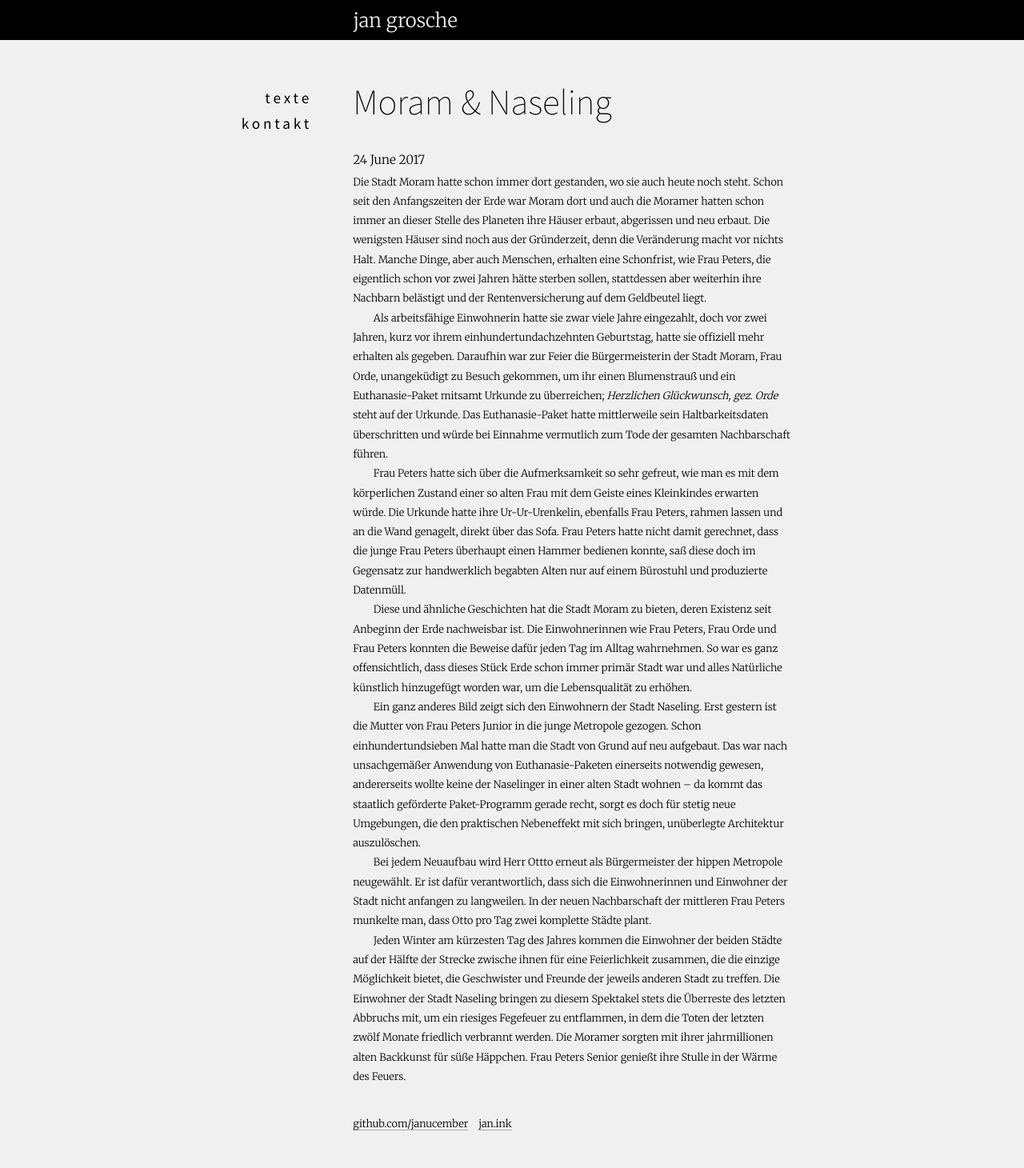
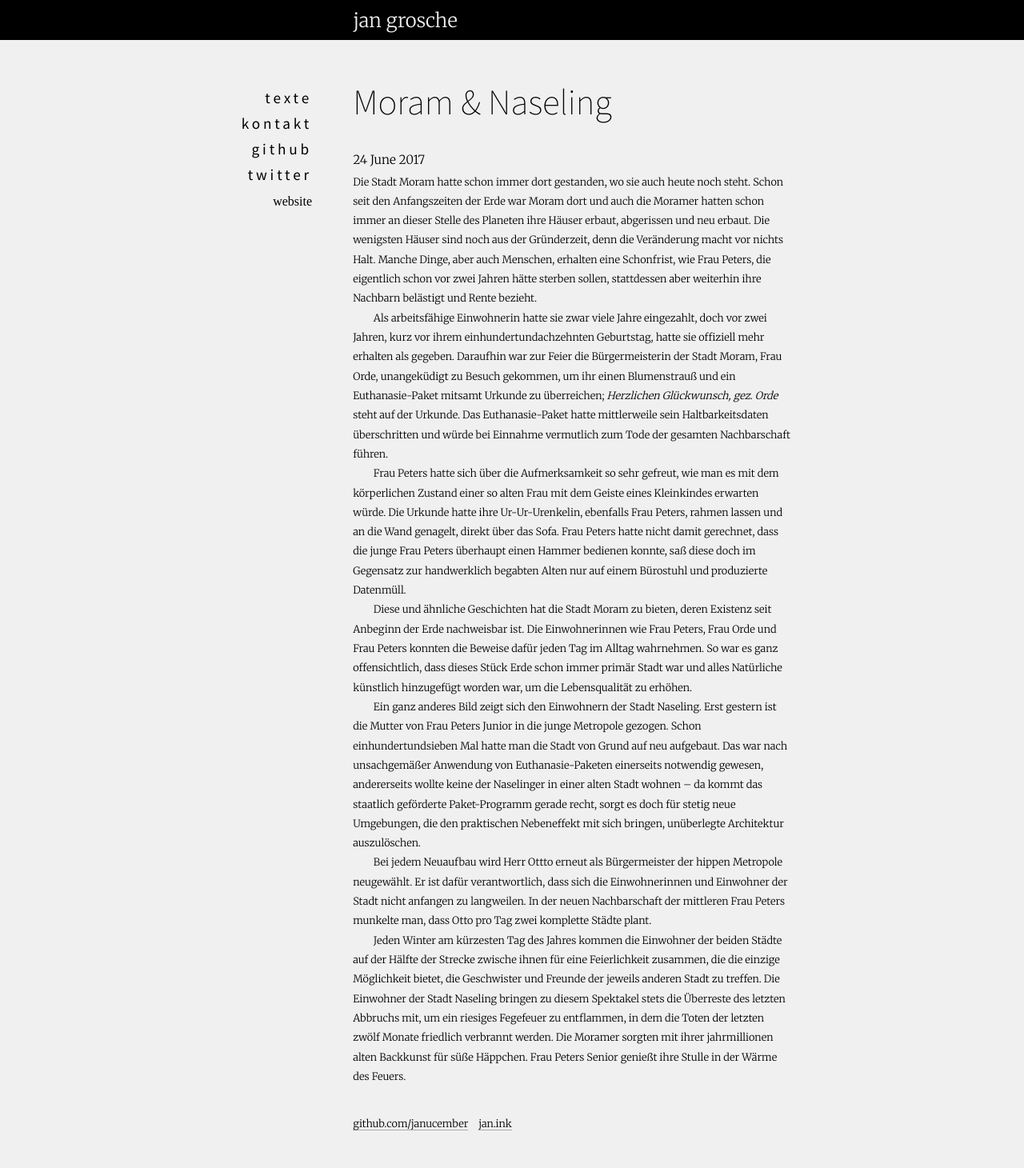
Before and after one commit to janucember/creative-writing-german, a Jekyll site: the page built from _posts/2017-06-24-moram-und-naseling.md, in a window 1280 px wide. Shown: the whole page at 80% size. Built offline with Jekyll 4.4.1, drawn with Linux system fonts in a browser that asks for light colours.

Commit message:
added ulysses files to gitignore; improved layout

```diff
--- a/_layouts/default.html
+++ b/_layouts/default.html
@@ -25,9 +25,23 @@
 <!-- navigation -->
                 <nav>
                     <ul>
-                        <li><a {% if page.url == "/" %}class="active"{% endif %} href="/creative-writing-german">Texte</a></li>
+                        <li>
+                            <a {% if page.url == "/" %}class="active"{% endif %} href="/creative-writing-german">Texte</a>
+                        </li>
 
-                        <li><a {% if page.url == "/kontakt.html" %}class="active"{% endif %} href="/creative-writing-german/kontakt">Kontakt</a></li>
+                        <li>
+                            <a {% if page.url == "/kontakt.html" %}class="active"{% endif %} href="/creative-writing-german/kontakt">Kontakt</a>
+                        </li>
+
+                        <li>
+                            <a href="https://github.com/janucember">Github</a>
+                        </li>
+
+                        <li>
+                            <a href="https://twitter.com/jangrosche">Twitter</a>
+                        </li>
+
+                        <li><a href="https://jan.ink"></a>Website</li>
                     </ul>
                 </nav>
 
--- a/_posts/2017-06-24-moram-und-naseling.md
+++ b/_posts/2017-06-24-moram-und-naseling.md
@@ -4,7 +4,7 @@ title: Moram & Naseling
 date: 2017-06-24
 ---
 
-Die Stadt Moram hatte schon immer dort gestanden, wo sie auch heute noch steht. Schon seit den Anfangszeiten der Erde war Moram dort und auch die Moramer hatten schon immer an dieser Stelle des Planeten ihre Häuser erbaut, abgerissen und neu erbaut. Die wenigsten Häuser sind noch aus der Gründerzeit, denn die Veränderung macht vor nichts Halt. Manche Dinge, aber auch Menschen, erhalten eine Schonfrist, wie Frau Peters, die eigentlich schon vor zwei Jahren hätte sterben sollen, stattdessen aber weiterhin ihre Nachbarn belästigt und der Rentenversicherung auf dem Geldbeutel liegt.
+Die Stadt Moram hatte schon immer dort gestanden, wo sie auch heute noch steht. Schon seit den Anfangszeiten der Erde war Moram dort und auch die Moramer hatten schon immer an dieser Stelle des Planeten ihre Häuser erbaut, abgerissen und neu erbaut. Die wenigsten Häuser sind noch aus der Gründerzeit, denn die Veränderung macht vor nichts Halt. Manche Dinge, aber auch Menschen, erhalten eine Schonfrist, wie Frau Peters, die eigentlich schon vor zwei Jahren hätte sterben sollen, stattdessen aber weiterhin ihre Nachbarn belästigt und Rente bezieht.
 
 Als arbeitsfähige Einwohnerin hatte sie zwar viele Jahre eingezahlt, doch vor zwei Jahren, kurz vor ihrem einhundertundachzehnten Geburtstag, hatte sie offiziell mehr erhalten als gegeben. Daraufhin war zur Feier die Bürgermeisterin der Stadt Moram, Frau Orde, unangeküdigt zu Besuch gekommen, um ihr einen Blumenstrauß und ein Euthanasie-Paket mitsamt Urkunde zu überreichen; *Herzlichen Glückwunsch, gez. Orde* steht auf der Urkunde. Das Euthanasie-Paket hatte mittlerweile sein Haltbarkeitsdaten überschritten und würde bei Einnahme vermutlich zum Tode der gesamten Nachbarschaft führen.
 
```
Also changed, not shown: 1 other file.
